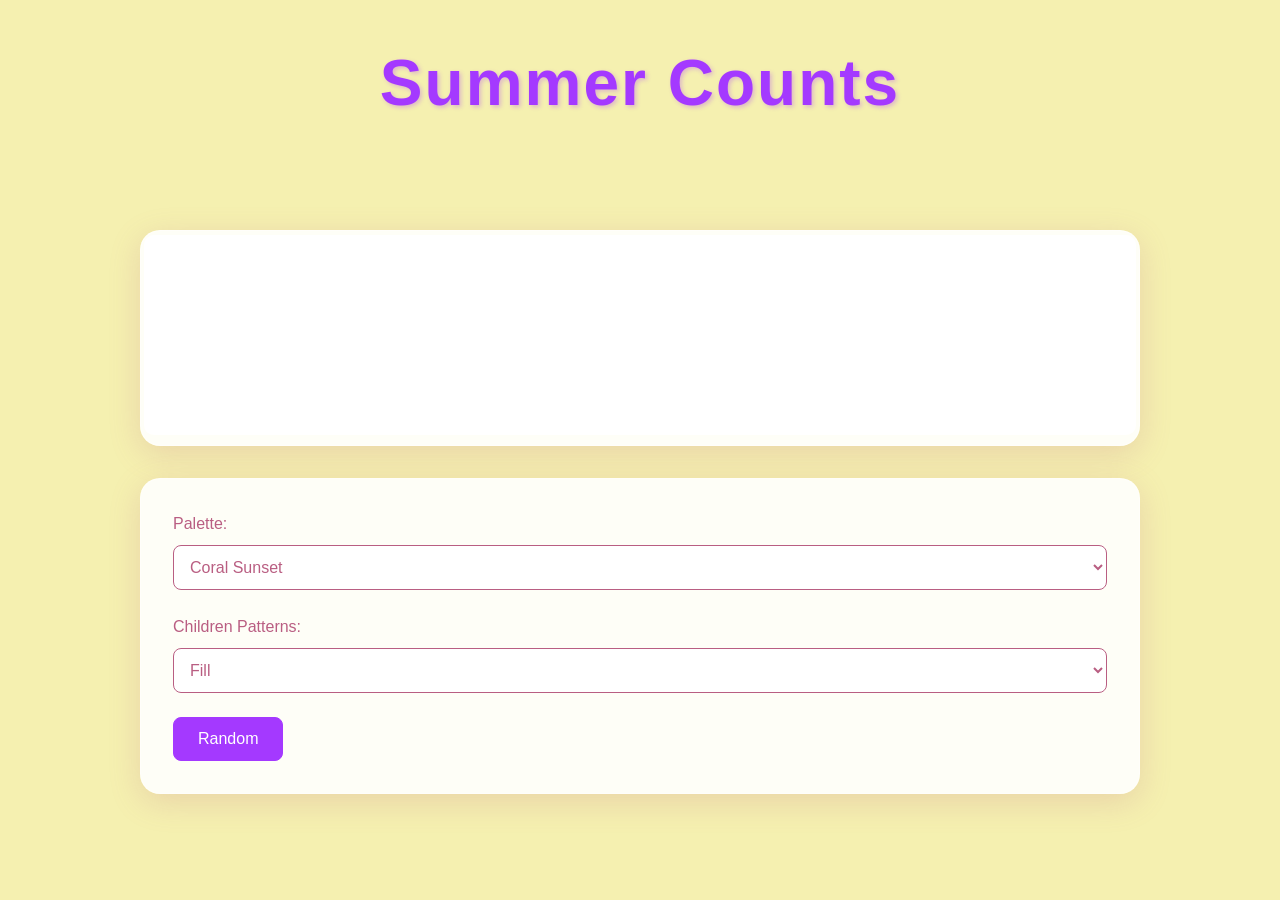
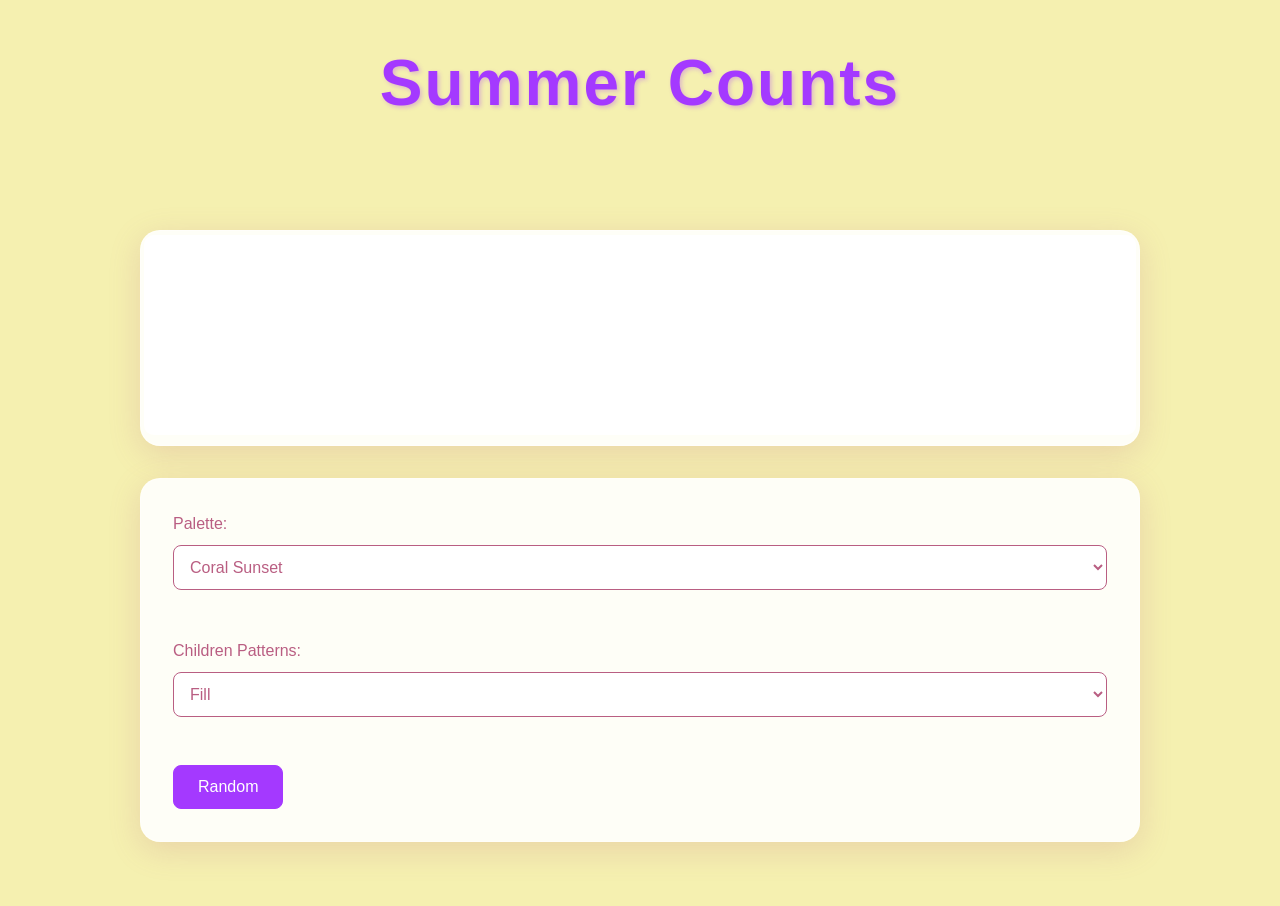

add demo

--- a/static/summer-counts/style.css
+++ b/static/summer-counts/style.css
@@ -75,6 +75,7 @@ main {
     box-shadow: 0 8px 32px rgba(185, 94, 130, 0.2);
     backdrop-filter: blur(10px);
     border: 1px solid rgba(255, 255, 255, 0.3);
+    position: relative;
 }
 
 #wristband-canvas {
@@ -82,6 +83,35 @@ main {
     height: 200px;
     border-radius: 10px;
     background: white;
+}
+
+.export-button {
+    position: absolute;
+    bottom: 10px;
+    right: 10px;
+    padding: 0.5rem 1rem;
+    border: 1px solid var(--color-title);
+    border-radius: 6px;
+    background: var(--color-title);
+    color: white;
+    font-family: 'Blinker', sans-serif;
+    font-size: 0.9rem;
+    font-weight: 200;
+    cursor: pointer;
+    transition: all 0.3s ease;
+    z-index: 10;
+}
+
+.export-button:hover {
+    background: white;
+    color: var(--color-title);
+    transform: translateY(-2px);
+    box-shadow: 0 4px 12px rgba(164, 57, 255, 0.3);
+}
+
+.export-button:active {
+    transform: translateY(0);
+    box-shadow: 0 2px 6px rgba(164, 57, 255, 0.3);
 }
 
 .controls-panel {
@@ -98,13 +128,35 @@ main {
 #wristband-form {
     display: flex;
     flex-direction: column;
-    gap: 1.5rem;
+    gap: 2rem;
+}
+
+.form-section {
+    background: rgba(255, 255, 255, 0.5);
+    border-radius: 12px;
+    padding: 1.5rem;
+    border: 1px solid rgba(185, 94, 130, 0.2);
+}
+
+.section-title {
+    font-family: 'GT Maru Mega', sans-serif;
+    font-size: 1.2rem;
+    color: var(--color-title);
+    margin-bottom: 1rem;
+    text-align: center;
+    border-bottom: 2px solid var(--color-title);
+    padding-bottom: 0.5rem;
 }
 
 .form-group {
     display: flex;
     flex-direction: column;
     gap: 0.5rem;
+    margin-bottom: 1rem;
+}
+
+.form-group:last-child {
+    margin-bottom: 0;
 }
 
 .form-group label {
@@ -155,6 +207,136 @@ main {
 .form-group button:active {
     transform: translateY(0);
     box-shadow: 0 2px 6px rgba(164, 57, 255, 0.3);
+}
+
+/* Children Management Styles */
+.children-management {
+    margin-top: 1rem;
+}
+
+.children-controls {
+    display: flex;
+    gap: 0.5rem;
+    margin-bottom: 1rem;
+}
+
+#add-child-button {
+    margin-top: 1rem;
+    align-self: flex-start;
+}
+
+.add-child-btn, .remove-child-btn {
+    padding: 0.5rem 1rem;
+    border: 1px solid var(--color-title);
+    border-radius: 6px;
+    background: var(--color-title);
+    color: white;
+    font-family: 'Blinker', sans-serif;
+    font-size: 0.9rem;
+    font-weight: 200;
+    cursor: pointer;
+    transition: all 0.3s ease;
+}
+
+.add-child-btn:hover {
+    background: white;
+    color: var(--color-title);
+    transform: translateY(-2px);
+    box-shadow: 0 4px 12px rgba(164, 57, 255, 0.3);
+}
+
+.remove-child-btn {
+    background: #dc3545;
+    border-color: #dc3545;
+}
+
+.remove-child-btn:hover:not(:disabled) {
+    background: white;
+    color: #dc3545;
+    transform: translateY(-2px);
+    box-shadow: 0 4px 12px rgba(220, 53, 69, 0.3);
+}
+
+.remove-child-btn:disabled {
+    background: #ccc;
+    border-color: #ccc;
+    color: #666;
+    cursor: not-allowed;
+    transform: none;
+    box-shadow: none;
+}
+
+.children-list {
+    display: flex;
+    flex-direction: column;
+    gap: 1rem;
+}
+
+.child-form {
+    background: rgba(255, 255, 255, 0.3);
+    border: 1px solid rgba(185, 94, 130, 0.3);
+    border-radius: 8px;
+    padding: 1rem;
+}
+
+.child-form h4 {
+    font-family: 'GT Maru Mega', sans-serif;
+    font-size: 1rem;
+    color: var(--color-title);
+    margin-bottom: 0.5rem;
+    text-align: center;
+}
+
+.child-form .form-group {
+    margin-bottom: 0.75rem;
+}
+
+.child-form .form-group:last-child {
+    margin-bottom: 0;
+}
+
+.child-form input[type="text"] {
+    padding: 0.75rem;
+    border: 1px solid var(--color-dusty-rose);
+    border-radius: 8px;
+    background: white;
+    font-family: 'Blinker', sans-serif;
+    font-size: 1rem;
+    color: var(--color-dusty-rose);
+    transition: border-color 0.3s ease;
+    width: 100%;
+    box-sizing: border-box;
+}
+
+.child-form input[type="text"]:focus {
+    outline: none;
+    border-color: var(--color-title);
+    box-shadow: 0 0 0 2px rgba(164, 57, 255, 0.2);
+}
+
+.child-form input[type="text"]::placeholder {
+    color: #999;
+}
+
+.child-remove-btn {
+    padding: 0.4rem 0.8rem;
+    border: 1px solid #dc3545;
+    border-radius: 6px;
+    background: #dc3545;
+    color: white;
+    font-family: 'Blinker', sans-serif;
+    font-size: 0.8rem;
+    font-weight: 200;
+    cursor: pointer;
+    transition: all 0.3s ease;
+    margin-top: 0.5rem;
+}
+
+.child-remove-btn:hover {
+    background: white;
+    color: #dc3545;
+    transform: translateY(-1px);
+    box-shadow: 0 2px 8px rgba(220, 53, 69, 0.3);
 }
 
 .text {
